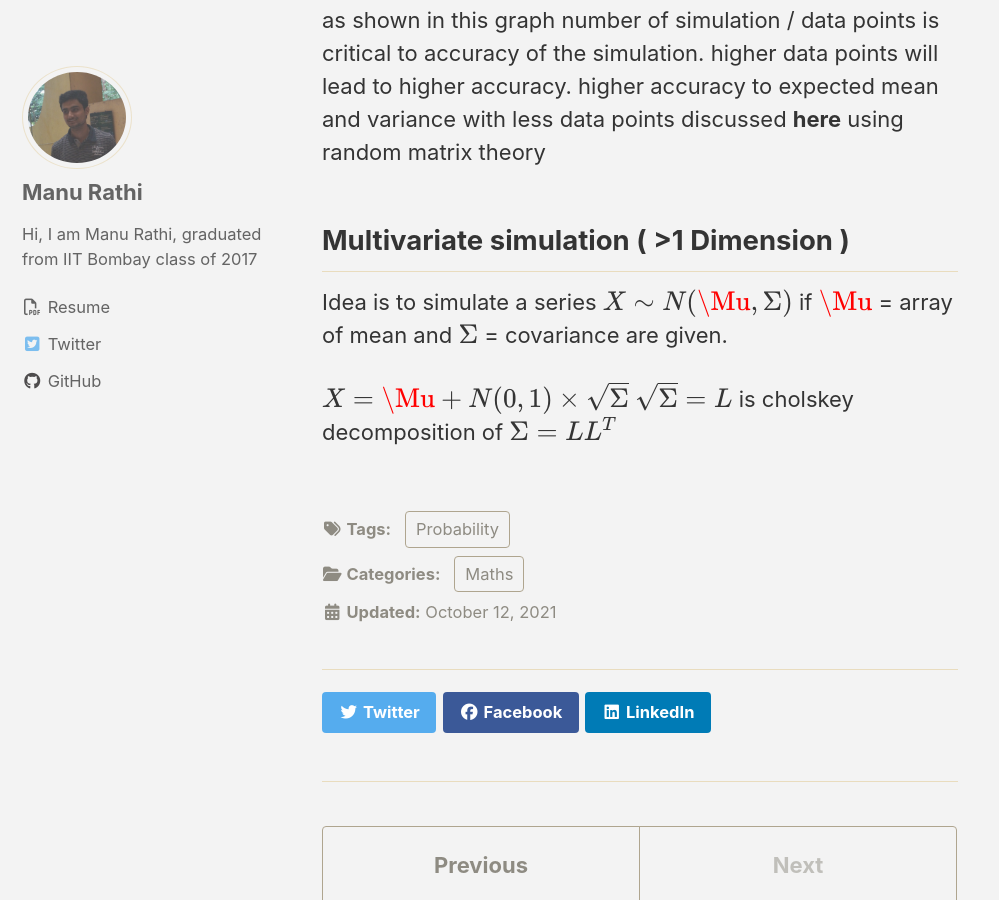
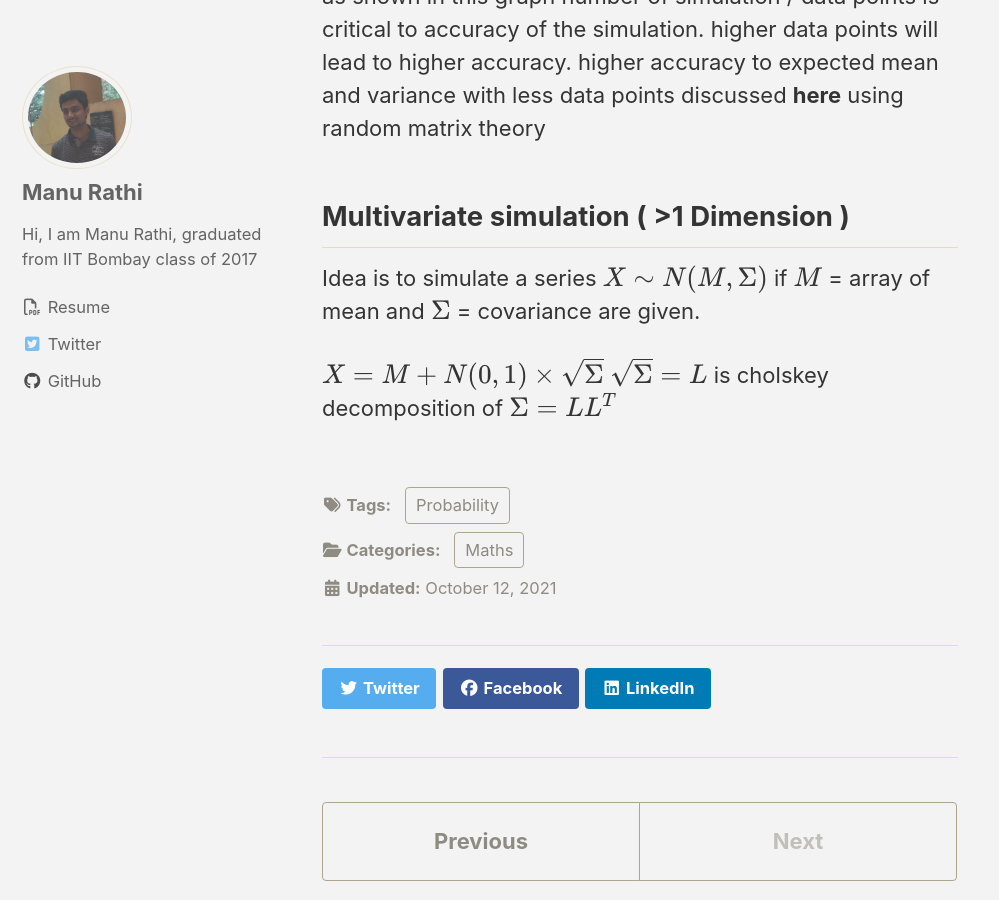
Before and after one commit to manurathi1/manurathi1.github.io, a Jekyll site: the page built from _posts/2021/Oct/2021-10-12-TwoMomentSimulation.md, in a window 1280 px wide and 900 px high, scrolled down 2011 px. Shown: the whole window, without its empty margins (0-999 px from the left). Built offline with Jekyll 4.4.1, drawn with Linux system fonts in a browser that asks for light colours; cached includes are drawn as plain includes; nearby versions of some CDN libraries; formulas are drawn with MathJax 3; comment, search, counter and statistics services are not loaded.

Commit message:
Two moment Simulation

````diff
--- a/_posts/2021/Oct/2021-10-12-TwoMomentSimulation.md
+++ b/_posts/2021/Oct/2021-10-12-TwoMomentSimulation.md
@@ -28,7 +28,7 @@
 NORM.S.INV(rand()), rand() is from univform dist.(0,1), NORM.S.INV is inverse of cumulative normal distribution
 ```
 
-![no-alignment]({{ site.url }}{{ site.baseurl }}/assets/images/2021/Oct/TwoMomentSimulation_Mean.png) ![no-alignment]({{ site.url }}{{ site.baseurl }}/assets/images/2021/Oct/TwoMomentSimulation_Std.png)
+![no-alignment]({{ site.url }}{{ site.baseurl }}/assets/images/2021/Oct/TwoMomentSimulation_Mean.jpg) ![no-alignment]({{ site.url }}{{ site.baseurl }}/assets/images/2021/Oct/TwoMomentSimulation_Std.jpg)
 
 
 as shown in this graph number of simulation / data points is critical to accuracy of the simulation. higher data points will lead to higher accuracy.  higher accuracy to expected mean and variance with less data points discussed **here** using random matrix theory
@@ -36,7 +36,7 @@
 
 ## Multivariate simulation ( >1 Dimension )
 
-Idea is to simulate a series $$ X \sim N(\Mu , \Sigma) $$ if $\Mu$  = array of mean and $\Sigma$ = covariance are given.
+Idea is to simulate a series $$ X \sim N(M , \Sigma) $$ if $M$  = array of mean and $\Sigma$ = covariance are given.
 
-$$ X = \Mu + N(0,1) \times \sqrt{\Sigma} $$
+$$ X = M + N(0,1) \times \sqrt{\Sigma} $$
 $\sqrt{\Sigma} =L$  is cholskey decomposition of $\Sigma = LL^{T}$
````
